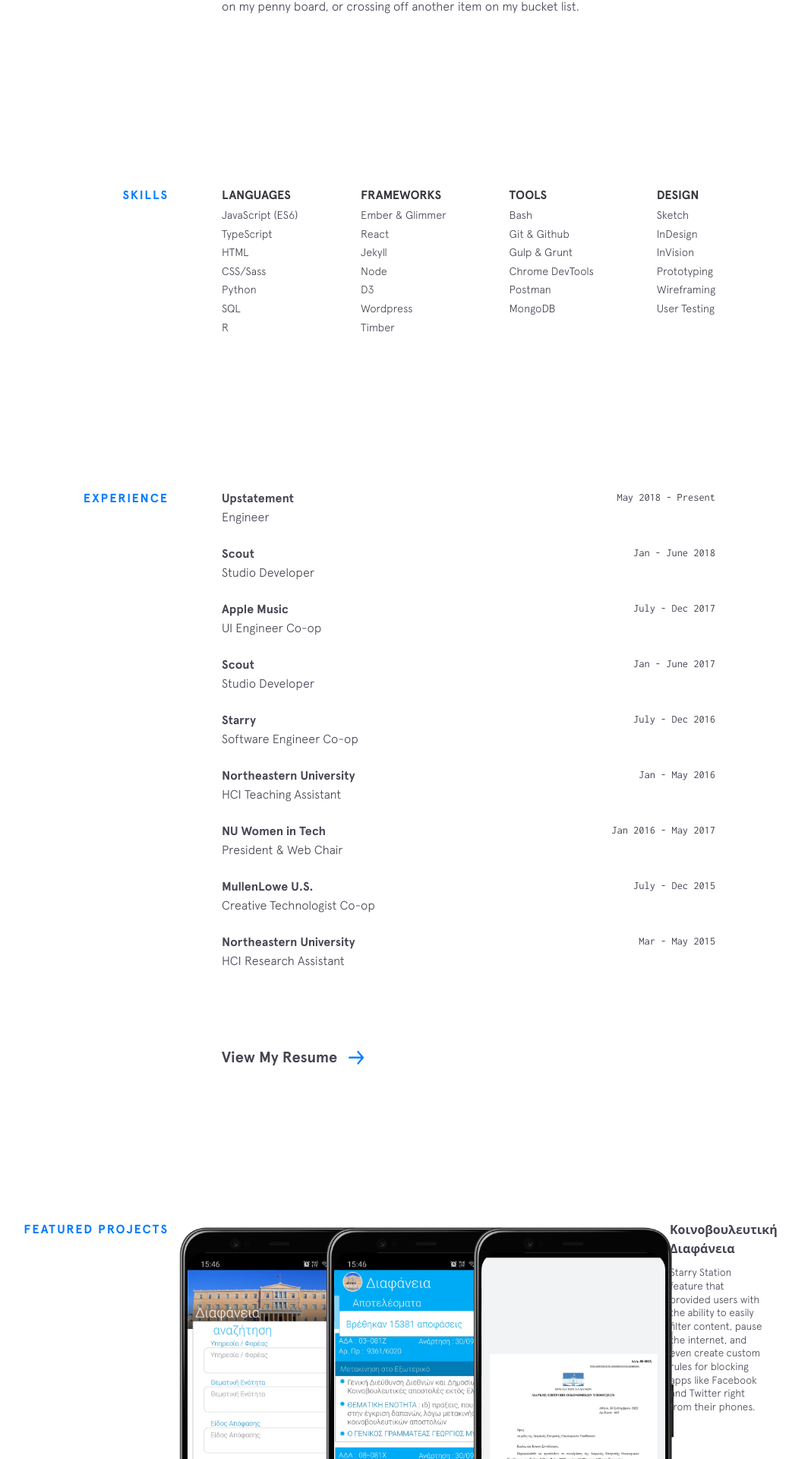
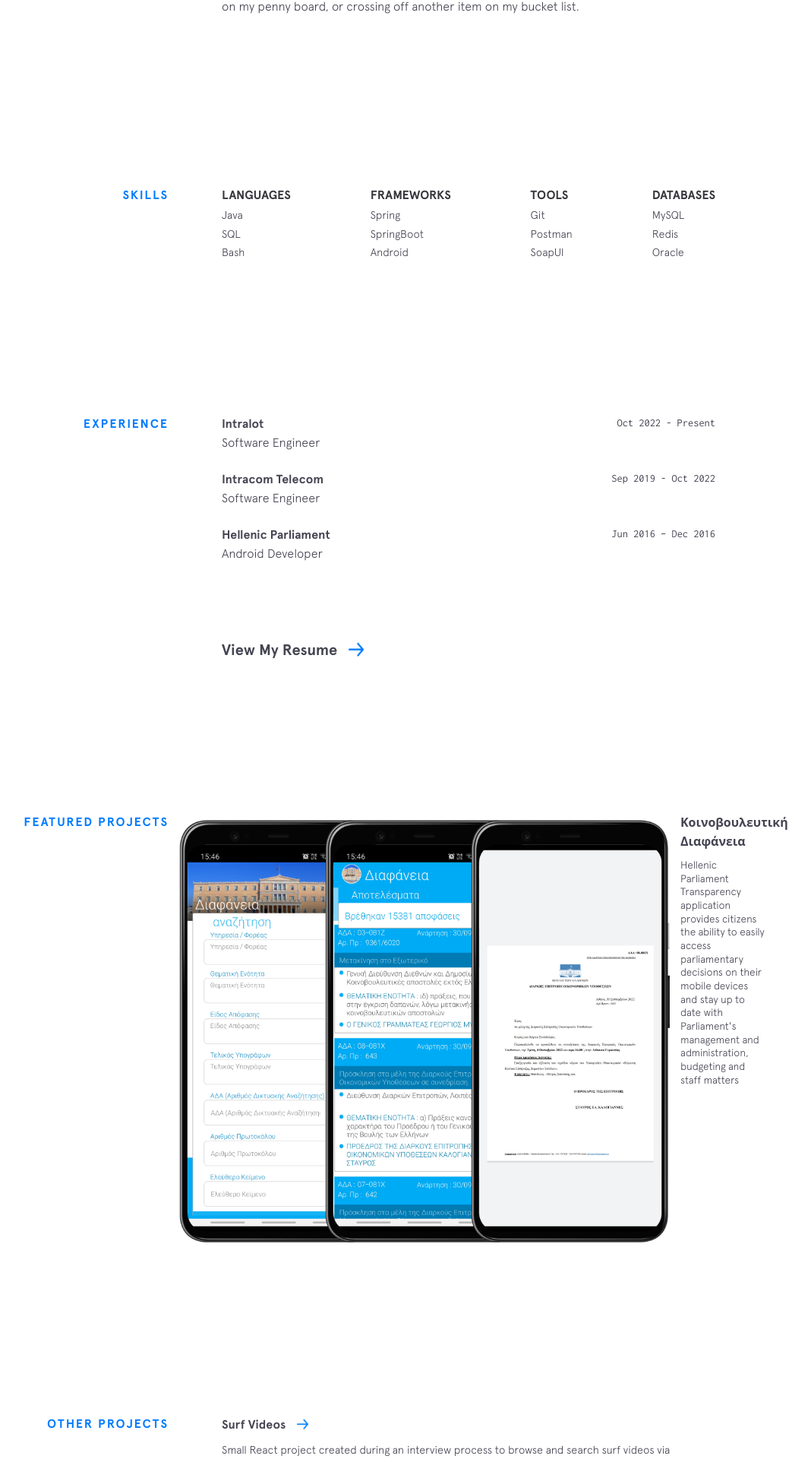
Before and after one commit to bchiang7/bchiang7.github.io, a Jekyll site: the page built from index.html, in a window 1280 px wide. Shown: the part 1250-3170 px from the top of the page at 76% size, without its empty margins (158-1226 px from the left). Built offline with Jekyll 4.4.1, drawn with Linux system fonts in a browser that asks for light colours; nearby versions of some CDN libraries.

Commit message:
Updated experience and personal projects

```diff
--- a/_data/experience.yml
+++ b/_data/experience.yml
@@ -1,44 +1,14 @@
-- company: Upstatement
-  url: https://www.upstatement.com/
-  time: May 2018 - Present
-  position: Engineer
+- company: Intralot
+  url: https://www.intralot.com/
+  time: Oct 2022 - Present
+  position: Software Engineer
 
-- company: Scout
-  url: https://web.northeastern.edu/scout/
-  time: Jan - June 2018
-  position: Studio Developer
+- company: Intracom Telecom
+  url: https://www.intracom-telecom.com/
+  time: Sep 2019 - Oct 2022
+  position: Software Engineer
 
-- company: Apple Music
-  url: https://www.apple.com/music/
-  time: July - Dec 2017
-  position: UI Engineer Co-op
-
-- company: Scout
-  url: https://web.northeastern.edu/scout/
-  time: Jan - June 2017
-  position: Studio Developer
-
-- company: Starry
-  url: https://starry.com/
-  time: July - Dec 2016
-  position: Software Engineer Co-op
-
-- company: Northeastern University
-  url: http://www.ccis.northeastern.edu/
-  time: Jan - May 2016
-  position: HCI Teaching Assistant
-
-- company: NU Women in Tech
-  url: http://nuwit.ccs.neu.edu/
-  time: Jan 2016 - May 2017
-  position: President & Web Chair
-
-- company: MullenLowe U.S.
-  url: https://us.mullenlowe.com/
-  time: July - Dec 2015
-  position: Creative Technologist Co-op
-
-- company: Northeastern University
-  url: http://www.ccis.northeastern.edu/
-  time: Mar - May 2015
-  position: HCI Research Assistant
+- company: Hellenic Parliament
+  url: https://www.hellenicparliament.gr/en/
+  time: Jun 2016 – Dec 2016
+  position: Android Developer
--- a/_data/skills.yml
+++ b/_data/skills.yml
@@ -1,33 +1,19 @@
 languages:
-  - item: JavaScript (ES6)
-  - item: TypeScript
-  - item: HTML
-  - item: CSS/Sass
-  - item: Python
+  - item: Java
   - item: SQL
-  - item: R
+  - item: Bash
 
 frameworks:
-  - item: Ember & Glimmer
-  - item: React
-  - item: Jekyll
-  - item: Node
-  - item: D3
-  - item: Wordpress
-  - item: Timber
+  - item: Spring
+  - item: SpringBoot
+  - item: Android
 
 tools:
-  - item: Bash
-  - item: Git & Github
-  - item: Gulp & Grunt
-  - item: Chrome DevTools
+  - item: Git
   - item: Postman
-  - item: MongoDB
+  - item: SoapUI
 
-design:
-  - item: Sketch
-  - item: InDesign
-  - item: InVision
-  - item: Prototyping
-  - item: Wireframing
-  - item: User Testing
+databases:
+  - item: MySQL
+  - item: Redis
+  - item: Oracle
--- a/_includes/featured-projects.html
+++ b/_includes/featured-projects.html
@@ -1,20 +1,6 @@
 <section class="section featured-projects">
   <div class="section__title">Featured Projects</div>
   <div class="section__content">
-    <!--div class="project blistabloc">
-      <figure class="project__pic">
-        <a href="https://blistabloc.com/" target="_blank">
-          <img src="{{site.baseurl}}/img/featured/blistabloc/blistabloc.png" alt="">
-        </a>
-      </figure>
-      <figcaption class="project__caption">
-        <div class="project__name">
-          <a href="https://blistabloc.com/" target="_blank">blistabloc</a>
-        </div>
-        <p>Custom wordpress theme built with Timber and Woocommerce for blistabloc, the only reactive shoe insert that prevents
-          blisters from forming.</p>
-      </figcaption>
-    </div-->
 
     <div class="project screentime">
       <figure class="project__pic phones">
@@ -31,26 +17,12 @@
         </a>
       </figure>
       <figcaption class="project__caption">
-        <div class="project__name">
+        <div class="project__name diafaneia">
           <a href="https://play.google.com/store/apps/details?id=com.alex.diafaneia" target="_blank">Κοινοβουλευτική Διαφάνεια</a>
         </div>
-        <p>Starry Station feature that provided users with the ability to easily filter content, pause the internet, and even
-          create custom rules for blocking apps like Facebook and Twitter right from their phones.</p>
+        <p class="diafaneia">Hellenic Parliament Transparency application provides citizens the ability to easily access parliamentary decisions on their mobile devices and stay up to date with Parliament's management and administration, budgeting and staff matters</p>
       </figcaption>
     </div>
 
-    <!--div class="project interventions">
-      <figure class="project__pic">
-        <a href="https://interventions.design/" target="_blank">
-          <img src="{{site.baseurl}}/img/featured/interventions/interventions.png" alt="">
-        </a>
-      </figure>
-      <figcaption class="project__caption">
-        <div class="project__name">
-          <a href="https://interventions.design/" target="_blank">Interventions</a>
-        </div>
-        <p>Interactive marketing website for Northeastern's first annual student-led design conference, Interventions.</p>
-      </figcaption>
-    </div-->
   </div>
 </section>
--- a/_includes/head.html
+++ b/_includes/head.html
@@ -15,14 +15,14 @@
 <meta property="og:locale" content="en_US">
 <meta name="description" content="{{site.description}}">
 <meta name="keywords" content="java, development, web, alex, anthis, spring, android, athens, greece">
-<meta name="google-site-verification" content="DCl7VAf9tcz6eD9gb67NfkNnJ1PKRNcg8qQiwpbx9Lk" />
+<meta name="google-site-verification" content="dMbXABM7VZG7xxCRBIGtV9QjJsw6Q1UF_4Q1NIXsgOg" />
 <meta itemprop="name" content="{{site.title}}">
 <meta itemprop="description" content="{{site.description}}">
 <meta itemprop="image" content="{{site.cover}}">
 <meta name="twitter:card" content="summary">
 <meta name="twitter:url" content="{{site.url}}">
-<meta name="twitter:site" content="@bchiang7">
-<meta name="twitter:creator" content="@bchiang7">
+<meta name="twitter:site" content="@alexanth">
+<meta name="twitter:creator" content="@alexanth">
 <meta name="twitter:title" content="{{site.title}}">
 <meta name="twitter:description" content="{{site.description}}">
 <meta name="twitter:image:src" content="{{site.cover}}">
--- a/_includes/skills.html
+++ b/_includes/skills.html
@@ -28,9 +28,9 @@
         </ul>
       </div>
       <div class="skillz__category">
-        <div class="skillz__category__label">Design</div>
+        <div class="skillz__category__label">Databases</div>
         <ul>
-          {% for thing in site.data.skills.design %}
+          {% for thing in site.data.skills.databases %}
           <li class="skillz__category__item">{{thing.item}}</li>
           {% endfor %}
         </ul>
--- a/_scss/partials/_featured-projects.scss
+++ b/_scss/partials/_featured-projects.scss
@@ -52,7 +52,7 @@
     &__caption {
       width: 125px;
       flex-shrink: 0;
-      margin-left: 30px;
+      margin-left: 35px;
       @include tablet {
         width: 100%;
         margin-top: 25px;
@@ -70,4 +70,7 @@
       line-height: 1.3;
     }
   }
+  .diafaneia {
+    margin-left: 14px;
+  }
 }
```
Also changed, not shown: css/main.css.
